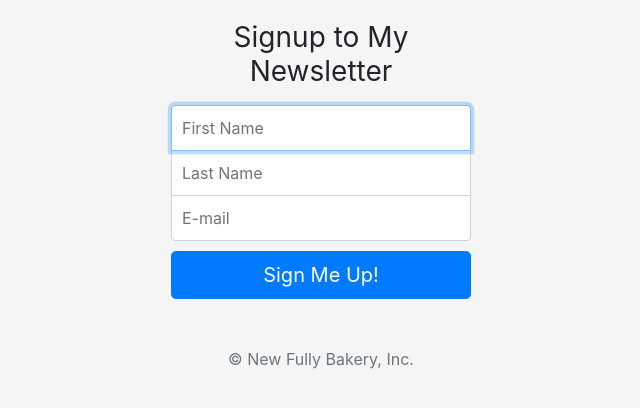
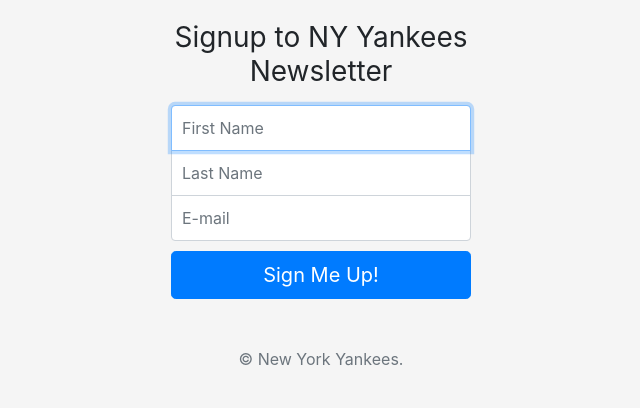
Before and after one commit to benhsieh-dev/Newsletter-Signup-App, a website: page signup.html in a window 1280 px wide. Shown: the part 244-652 px from the top of the page, without its empty margins (319-959 px from the left). Drawn offline with nearby package versions, Linux system fonts and the light colour scheme.

Commit message:
Edit texts in signup.html

```diff
--- a/signup.html
+++ b/signup.html
@@ -37,14 +37,14 @@
   <body class="text-center">
     <form action="/" class="form-signin" method="POST">
   <img class="mb-4" src="images/lablogo.png" alt="" width="72" height="72">
-  <h1 class="h3 mb-3 font-weight-normal">Signup to My Newsletter</h1>
+  <h1 class="h3 mb-3 font-weight-normal">Signup to NY Yankees Newsletter</h1>
 
   <input type="text" name="fName" class="form-control top" placeholder="First Name" required autofocus>
   <input type="text" name="lName" class="form-control middle" placeholder="Last Name" required>
   <input type="email" name="email" class="form-control bottom" placeholder="E-mail" required>
 
   <button class="btn btn-lg btn-primary btn-block" type="submit">Sign Me Up!</button>
-  <p class="mt-5 mb-3 text-muted">&copy; New Fully Bakery, Inc.</p>
+  <p class="mt-5 mb-3 text-muted">&copy; New York Yankees.</p>
 </form>
 </body>
 </html>
```
